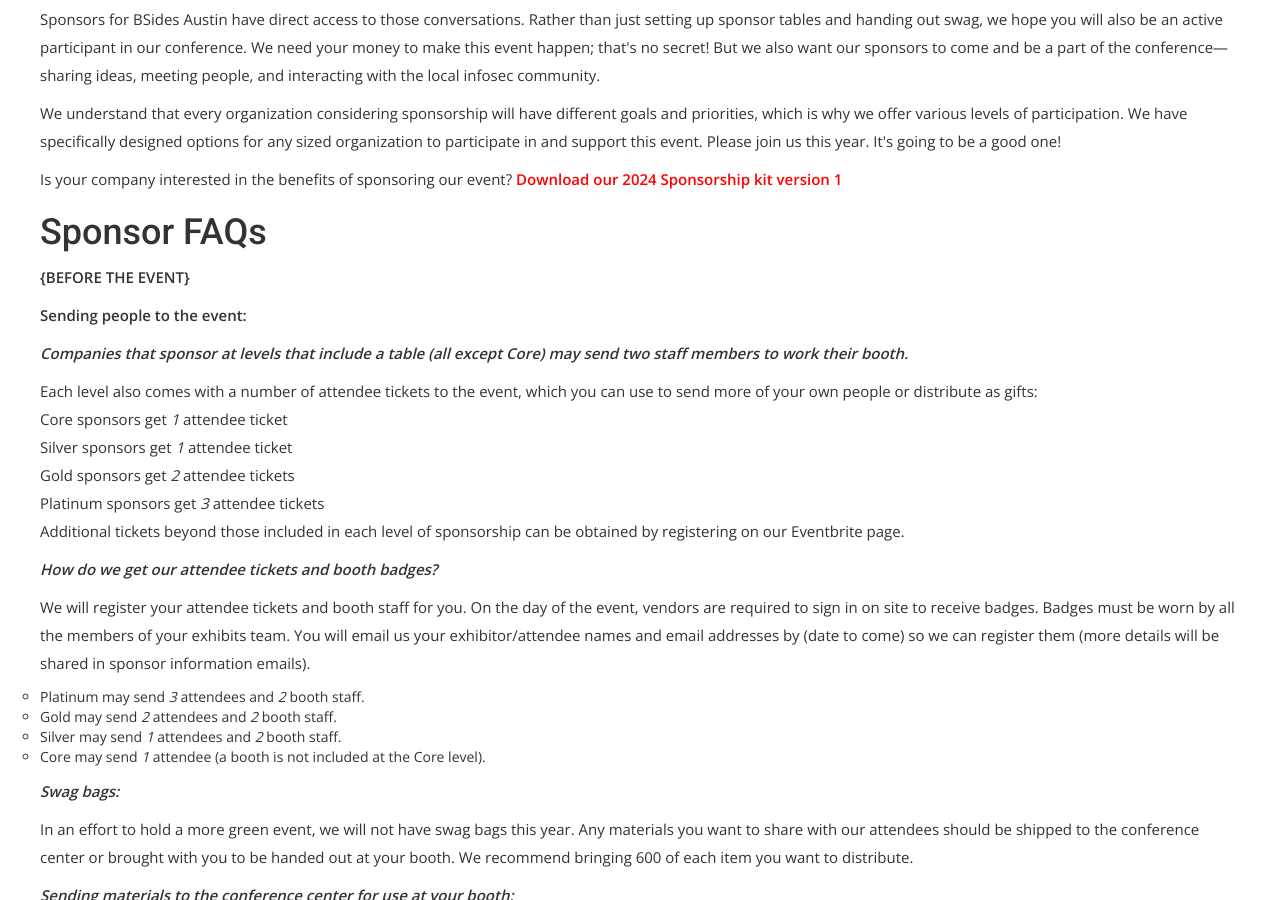
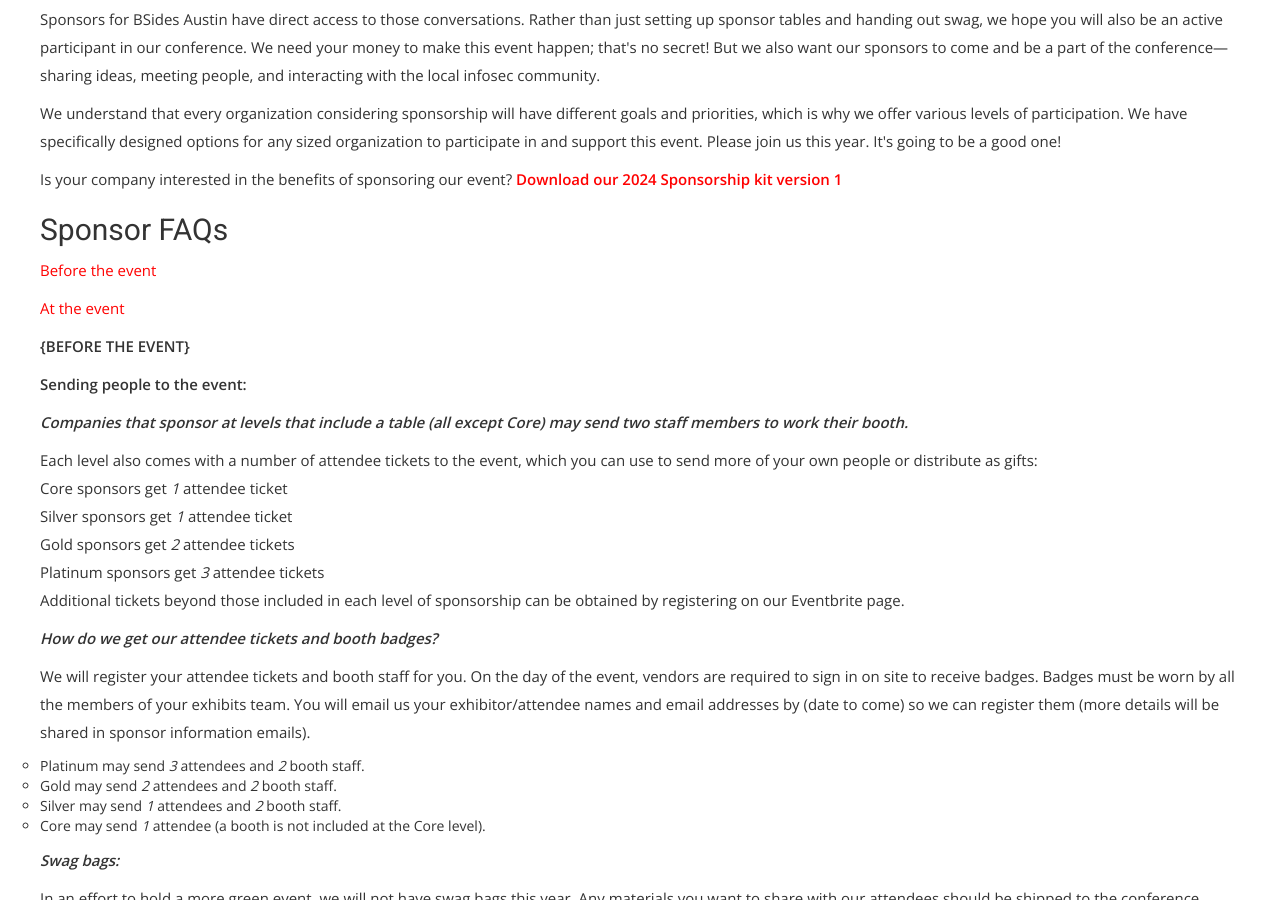
Before and after one commit to bsidesaustin/test, a Jekyll site: the page built from sponsor.html, in a window 1280 px wide and 900 px high, scrolled down 592 px. Built offline with Jekyll 4.4.1, drawn with Linux system fonts in a browser that asks for light colours; nearby versions of some CDN libraries; some web fonts are replaced.

Commit message:
Update sponsor.html
add anchors

```diff
--- a/sponsor.html
+++ b/sponsor.html
@@ -29,9 +29,12 @@
  <a href="https://www.dropbox.com/scl/fi/c6lc5sy7kkxeyktj5oiaq/BSidesAustin2024_SponsorshipKit_v1.pdf?rlkey=xixovo56x5l6lq4whx7nakkcy&e=1&st=njq3i37y&dl=1" target="_blank">Download our 2024 Sponsorship kit version 1</a>
   </strong>
   </p>
-<h1>Sponsor FAQs</h1>
+<h2>Sponsor FAQs</h2>
 
-<p><strong>{BEFORE THE EVENT}</strong></p>
+<p><a href="#before-the-event">Before the event</a></p>
+<p><a href="#at-the-event">At the event</a></p>
+
+<p><strong id="before-the-event">{BEFORE THE EVENT}</strong></p>
 
 <p><strong>Sending people to the event:</strong></p>
 
@@ -73,7 +76,7 @@
 Austin TX 78750-2254</p>
 <p>If you wish to pay by direct deposit or bill.com, please contact us for the details you will need.</p>
 
-<p><strong>{AT THE EVENT}</strong></p>
+<p><strong id="at-the-event">{AT THE EVENT}</strong></p>
 
 <p><strong><em>Parking at the event center:</em></strong></p>
 <p>At the beginning of the week of the event, we will email parking passes to our sponsors. Print out as many parking passes as you will have cars on site and place them in your windshield. The event contact at Pickle Center has suggested exhibitors park near the water tower.<br />
```
